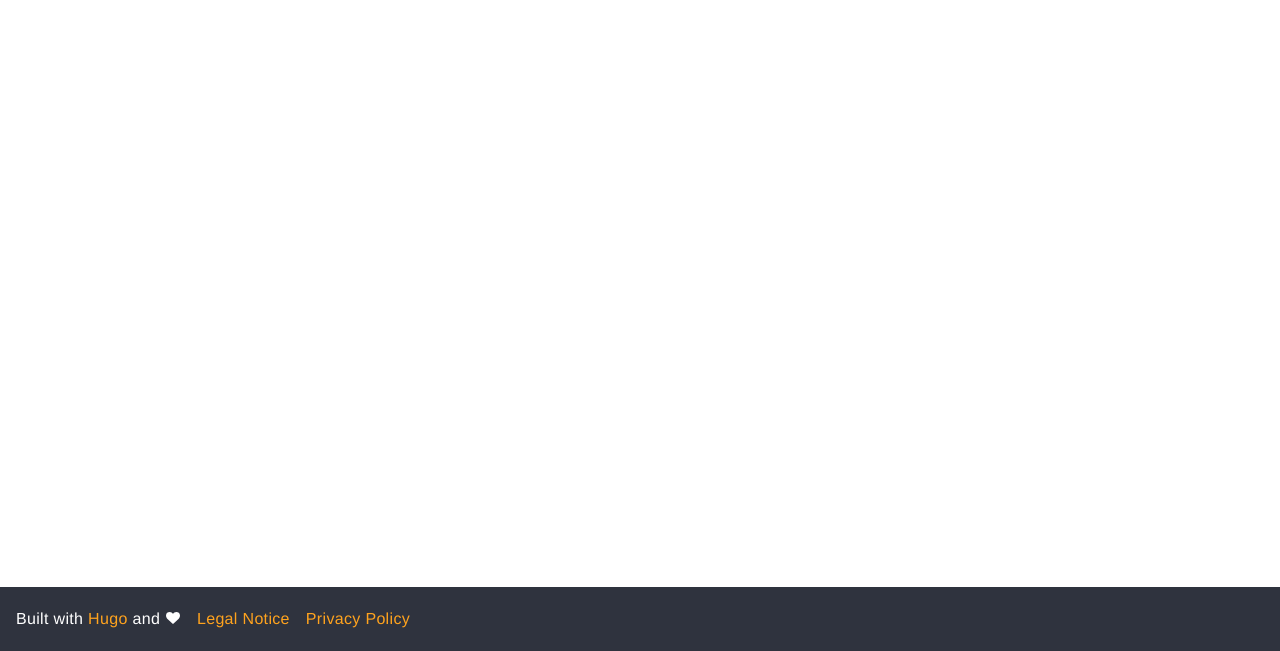
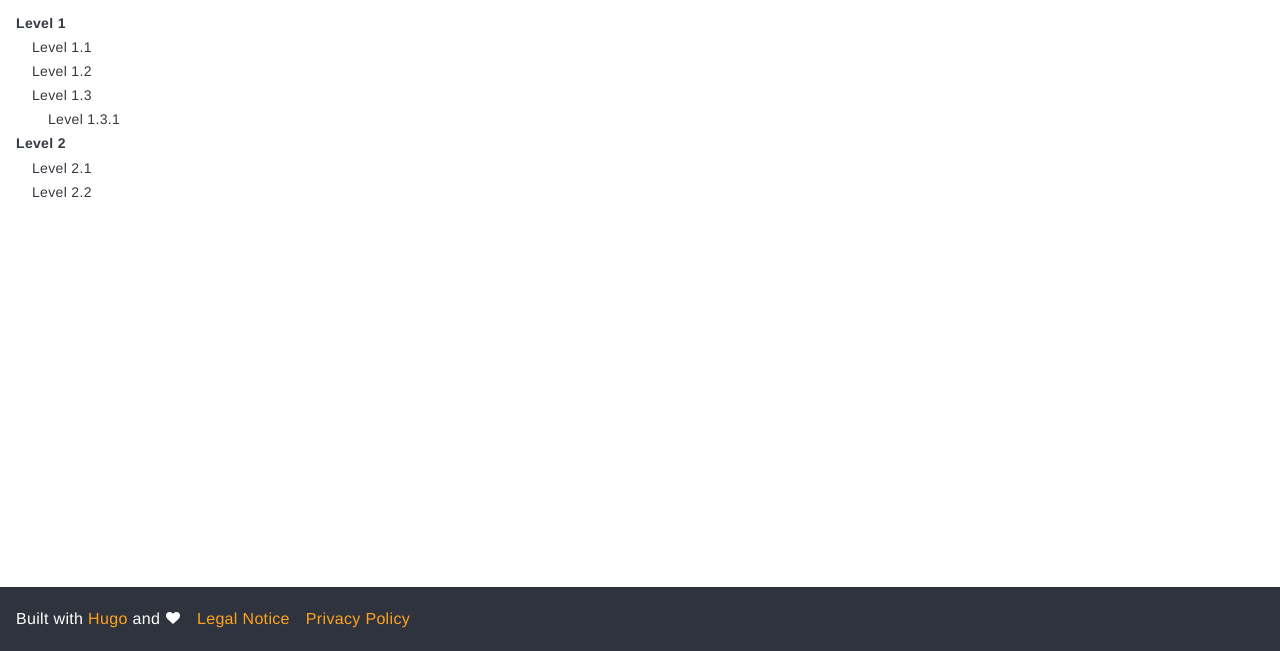
Before and after one commit to TheHitchhikersGuideToFinance/TheHitchhikersGuideToFinance.github.io, a plain HTML site: page index.html in a window 1280 px wide. Shown: the part 149-800 px from the top of the page. Drawn offline with Linux system fonts and the light colour scheme.

Commit message:
deploy: TheHitchhikersGuideToFinance/TheTravelGuide@55745ad4734b5ebce2b5c467715c5066d91829cf

```diff
--- a/index.html
+++ b/index.html
@@ -95,6 +95,137 @@
 
 <ul class="gdoc-nav__list">
 
+
+
+
+    <li>
+
+
+            <span class="flex">Level 1</span>
+
+
+
+
+
+
+
+<ul class="gdoc-nav__list">
+
+
+
+
+    <li>
+
+
+            <span class="flex">Level 1.1</span>
+
+
+
+    </li>
+
+
+
+
+
+    <li>
+
+
+            <span class="flex">Level 1.2</span>
+
+
+
+    </li>
+
+
+
+
+
+    <li>
+
+
+            <span class="flex">Level 1.3</span>
+
+
+
+
+
+
+
+<ul class="gdoc-nav__list">
+
+
+
+
+    <li>
+
+
+            <span class="flex">Level 1.3.1</span>
+
+
+
+    </li>
+
+
+</ul>
+
+
+    </li>
+
+
+</ul>
+
+
+    </li>
+
+
+
+
+
+    <li>
+
+
+            <span class="flex">Level 2</span>
+
+
+
+
+
+
+
+<ul class="gdoc-nav__list">
+
+
+
+
+    <li>
+
+
+            <span class="flex">Level 2.1</span>
+
+
+
+    </li>
+
+
+
+
+
+    <li>
+
+
+            <span class="flex">Level 2.2</span>
+
+
+
+    </li>
+
+
+</ul>
+
+
+    </li>
+
+
 </ul>
 
 
@@ -156,6 +287,99 @@
 
 
 
+
+
+
+
+
+
+
+
+
+
+
+
+
+
+
+
+
+
+
+
+
+
+
+
+
+
+
+
+
+
+
+
+
+
+
+
+
+
+
+
+
+
+
+
+
+
+
+
+
+
+
+
+
+
+
+
+
+
+
+
+
+
+
+
+
+
+
+
+
+
+
+
+
+
+
+
+
+
+
+
+
+
+
+
+
+
+
+
+
+
+
+
+
 <div class="gdoc-page__footer flex flex-wrap justify-between">
 
 
```
